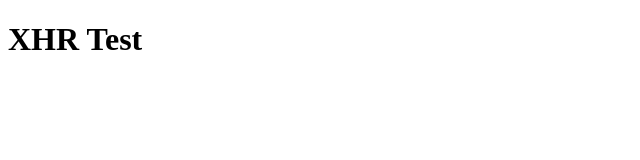
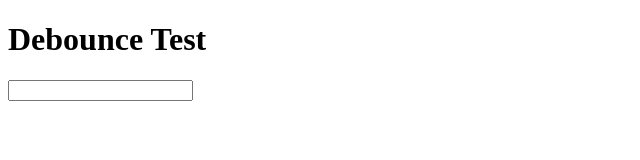
Before and after one commit to therealakash13/javascript, a website: page index.html in a window 1280 px wide. Shown: the whole page, without its empty margins (0-640 px from the left). Drawn offline with Linux system fonts and the light colour scheme.

Commit message:
debouncing

```diff
--- a/index.html
+++ b/index.html
@@ -3,10 +3,11 @@
   <head>
     <meta charset="UTF-8" />
     <meta name="viewport" content="width=device-width, initial-scale=1.0" />
-    <title>XML HTTP Request</title>
+    <title>Advanced Javascript</title>
   </head>
   <body>
-    <h1>XHR Test</h1>
+    <h1>Debounce Test</h1>
+    <input type="text" />
     <script src="./index.js"></script>
   </body>
 </html>
```
Also changed, not shown: index.js (+20 -0 lines).
